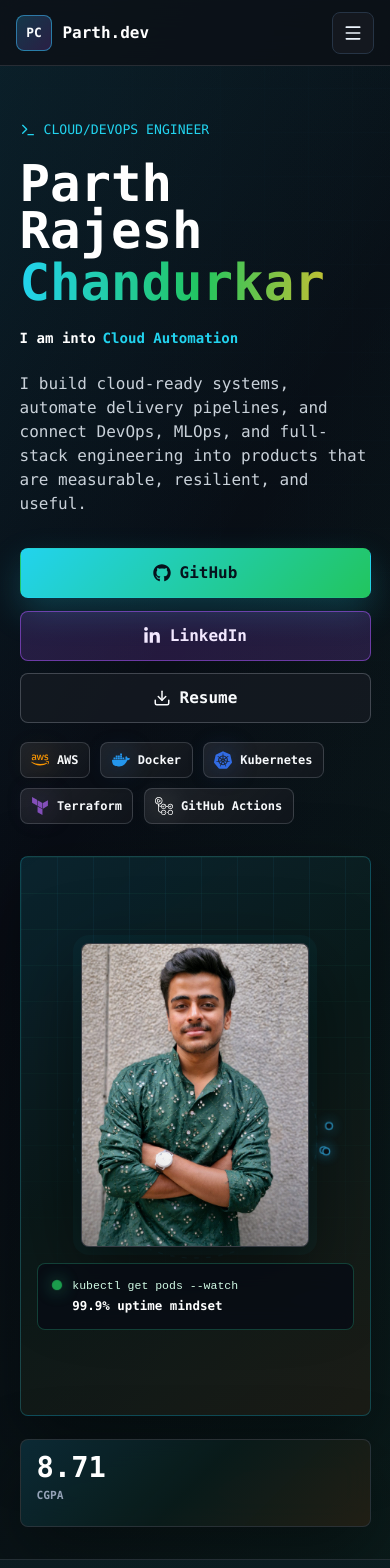
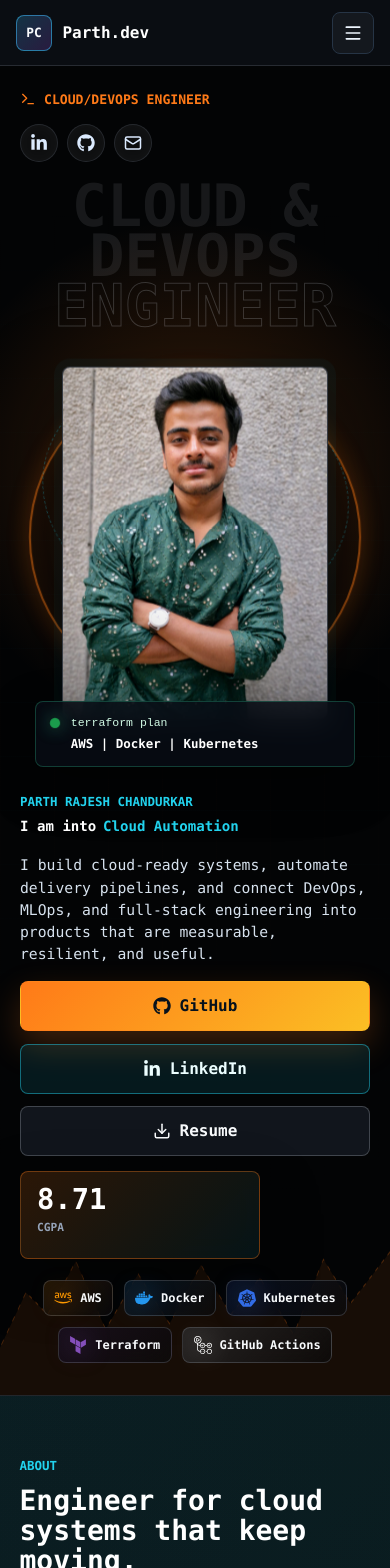
Before and after one commit to ParthrChandurkar/Portfolio-Parth-Chandurkar, a React (Vite) app: page / in a window 390 px wide. Shown: the top 1568 px of the page. Built offline with nearby package versions, Linux system fonts and the light colour scheme.

Commit message:
Redesign hero with immersive portfolio style

```diff
--- a/src/App.jsx
+++ b/src/App.jsx
@@ -318,6 +318,11 @@ function App() {
           ))}
         </nav>
 
+        <a className="header-resume" href={profile.resume} target="_blank" rel="noreferrer">
+          <Download size={16} />
+          Resume
+        </a>
+
         <button
           className="icon-button mobile-menu"
           type="button"
@@ -333,16 +338,51 @@ function App() {
           <div className="hero-bg-grid" aria-hidden="true" />
           <div className="hero-overlay" aria-hidden="true" />
 
-          <div className="hero-layout">
-            <div className="hero-content">
+          <div className="hero-shell">
+            <div className="hero-topline">
               <div className="eyebrow">
                 <Terminal size={16} />
                 <span>cloud/devops engineer</span>
               </div>
-              <h1 id="hero-title">
-                <span>Parth Rajesh</span>
-                <span className="name-accent">Chandurkar</span>
+              <div className="hero-socials" aria-label="Social links">
+                <a href={profile.linkedin} target="_blank" rel="noreferrer" aria-label="LinkedIn">
+                  <FaLinkedinIn size={18} />
+                </a>
+                <a href={profile.github} target="_blank" rel="noreferrer" aria-label="GitHub">
+                  <FaGithub size={18} />
+                </a>
+                <a href={`mailto:${profile.email}`} aria-label="Email">
+                  <Mail size={18} />
+                </a>
+              </div>
+            </div>
+
+            <h1 id="hero-title" className="hero-title">
+              <span>Cloud & DevOps</span>
+              <span>Engineer</span>
             </h1>
+
+            <div className="hero-stage" aria-label="Parth Rajesh Chandurkar profile visual">
+              <div className="orbit-ring ring-one" aria-hidden="true" />
+              <div className="orbit-ring ring-two" aria-hidden="true" />
+              <div className="profile-frame">
+                <img
+                  className="hero-photo"
+                  src={avatarSrc}
+                  alt="Parth Rajesh Chandurkar"
+                  onError={() => setAvatarSrc("/profile-fallback.bmp")}
+                />
+              </div>
+              <div className="cloud-console" aria-hidden="true">
+                <span className="console-dot" />
+                <code>terraform plan</code>
+                <strong>AWS | Docker | Kubernetes</strong>
+              </div>
+            </div>
+
+            <div className="hero-info">
+              <div className="hero-copy-block">
+                <span className="section-kicker">Parth Rajesh Chandurkar</span>
                 <p className="hero-role">
                   I am into <span>Cloud Automation</span>
                   <i aria-hidden="true" />
@@ -352,7 +392,9 @@ function App() {
                   MLOps, and full-stack engineering into products that are measurable, resilient,
                   and useful.
                 </p>
+              </div>
 
+              <div className="hero-action-panel">
                 <div className="hero-actions" aria-label="Profile links">
                   <a className="button button-primary" href={profile.github} target="_blank" rel="noreferrer">
                     <FaGithub size={18} />
@@ -367,6 +409,16 @@ function App() {
                     Resume
                   </a>
                 </div>
+                <div className="hero-stats metrics-band" aria-label="Portfolio highlights">
+                  {stats.map((stat) => (
+                    <div className="stat-tile" key={stat.label}>
+                      <strong>{stat.value}</strong>
+                      <span>{stat.label}</span>
+                    </div>
+                  ))}
+                </div>
+              </div>
+            </div>
 
             <div className="hero-stack" aria-label="Featured technologies">
               {featuredStack.map(({ name, icon: StackIcon, color }) => (
@@ -378,62 +430,10 @@ function App() {
             </div>
           </div>
 
-            <div className="hero-visual-card" aria-label="Cloud DevOps visual profile">
-              <svg className="infra-svg" viewBox="0 0 520 520" role="img" aria-label="Animated cloud infrastructure map">
-                <defs>
-                  <linearGradient id="infraStroke" x1="0" x2="1" y1="0" y2="1">
-                    <stop offset="0%" stopColor="#38bdf8" />
-                    <stop offset="52%" stopColor="#34d399" />
-                    <stop offset="100%" stopColor="#f59e0b" />
-                  </linearGradient>
-                </defs>
-                <path className="infra-ring" d="M260 58a202 202 0 1 1 0 404 202 202 0 0 1 0-404Z" />
-                <path className="infra-line line-one" d="M88 260h96c28 0 42-42 76-42h172" />
-                <path className="infra-line line-two" d="M94 336h116c34 0 36-82 82-82h132" />
-                <path className="infra-line line-three" d="M104 184h84c30 0 50 72 86 72h154" />
-                {[
-                  [88, 260],
-                  [184, 260],
-                  [260, 218],
-                  [432, 218],
-                  [94, 336],
-                  [210, 336],
-                  [292, 254],
-                  [424, 254],
-                  [104, 184],
-                  [188, 184],
-                  [274, 256],
-                  [428, 256],
-                ].map(([cx, cy]) => (
-                  <circle className="infra-node" cx={cx} cy={cy} key={`${cx}-${cy}`} r="5" />
-                ))}
+          <svg className="hero-terrain" viewBox="0 0 1440 220" preserveAspectRatio="none" aria-hidden="true">
+            <path d="M0 168L96 108L176 132L280 74L390 148L510 88L626 142L742 78L852 132L960 92L1084 154L1194 72L1294 120L1440 64V220H0Z" />
+            <path className="terrain-line" d="M0 168L96 108L176 132L280 74L390 148L510 88L626 142L742 78L852 132L960 92L1084 154L1194 72L1294 120L1440 64" />
           </svg>
-
-              <div className="profile-frame">
-                <img
-                  className="hero-photo"
-                  src={avatarSrc}
-                  alt="Parth Rajesh Chandurkar"
-                  onError={() => setAvatarSrc("/profile-fallback.bmp")}
-                />
-              </div>
-
-              <div className="cloud-console" aria-hidden="true">
-                <span className="console-dot" />
-                <code>kubectl get pods --watch</code>
-                <strong>99.9% uptime mindset</strong>
-              </div>
-            </div>
-          </div>
-
-          <div className="hero-stats metrics-band" aria-label="Portfolio highlights">
-            {stats.map((stat) => (
-              <div className="stat-tile" key={stat.label}>
-                <strong>{stat.value}</strong>
-                <span>{stat.label}</span>
-              </div>
-            ))}
-          </div>
         </section>
 
         <section className="section about-section" id="about">
--- a/src/styles.css
+++ b/src/styles.css
@@ -18,6 +18,7 @@
   --purple: #8b5cf6;
   --green: #22c55e;
   --amber: #fbbf24;
+  --orange: #ff7a18;
   --rose: #f43f5e;
   --blue: #60a5fa;
   --shadow: 0 24px 70px rgba(0, 0, 0, 0.38);
@@ -29,12 +30,14 @@
 
 html {
   scroll-behavior: smooth;
+  overflow-x: hidden;
 }
 
 body {
   margin: 0;
   min-width: 320px;
   min-height: 100vh;
+  overflow-x: hidden;
   background:
     linear-gradient(135deg, rgba(34, 211, 238, 0.08), transparent 34%),
     linear-gradient(225deg, rgba(34, 197, 94, 0.07), transparent 42%),
@@ -91,6 +94,8 @@ img {
 
 .brand,
 .nav-links,
+.header-resume,
+.hero-socials,
 .hero-actions,
 .inline-links,
 .contact-details a,
@@ -143,7 +148,7 @@ img {
   content: "";
   transform: scaleX(0);
   transform-origin: right;
-  background: var(--sky);
+  background: var(--orange);
   transition: transform 180ms ease;
 }
 
@@ -173,13 +178,38 @@ img {
   display: none;
 }
 
+.header-resume {
+  gap: 0.45rem;
+  min-height: 42px;
+  padding: 0 1rem;
+  border: 1px solid rgba(255, 122, 24, 0.48);
+  border-radius: 999px;
+  color: #fff7ed;
+  background: linear-gradient(135deg, rgba(255, 122, 24, 0.96), rgba(251, 191, 36, 0.9));
+  box-shadow: 0 12px 34px rgba(255, 122, 24, 0.24);
+  font-size: 0.82rem;
+  font-weight: 900;
+  transition:
+    transform 160ms ease,
+    box-shadow 160ms ease;
+}
+
+.header-resume:hover,
+.header-resume:focus-visible {
+  transform: translateY(-2px);
+  box-shadow: 0 18px 42px rgba(255, 122, 24, 0.32);
+}
+
 .hero-section {
   position: relative;
-  min-height: auto;
-  padding: 8.5rem clamp(1rem, 5vw, 5.5rem) 3rem;
+  min-height: 100svh;
+  display: grid;
+  align-items: center;
+  padding: 6.25rem clamp(1rem, 5vw, 5.5rem) 2.2rem;
   isolation: isolate;
   overflow: hidden;
   border-bottom: 1px solid rgba(48, 54, 61, 0.7);
+  background: #030405;
 }
 
 .hero-bg-grid {
@@ -187,10 +217,10 @@ img {
   inset: 0;
   z-index: -4;
   background-image:
-    linear-gradient(rgba(56, 189, 248, 0.08) 1px, transparent 1px),
-    linear-gradient(90deg, rgba(56, 189, 248, 0.08) 1px, transparent 1px);
-  background-size: 44px 44px;
-  mask-image: linear-gradient(to bottom, rgba(0, 0, 0, 0.95), transparent 92%);
+    linear-gradient(rgba(34, 211, 238, 0.055) 1px, transparent 1px),
+    linear-gradient(90deg, rgba(255, 122, 24, 0.045) 1px, transparent 1px);
+  background-size: 54px 54px;
+  mask-image: radial-gradient(circle at center, black, transparent 72%);
 }
 
 .hero-overlay {
@@ -198,58 +228,136 @@ img {
   inset: 0;
   z-index: -2;
   background:
-    linear-gradient(120deg, rgba(34, 211, 238, 0.12), transparent 34%, rgba(34, 197, 94, 0.09) 72%, rgba(251, 191, 36, 0.07)),
-    linear-gradient(90deg, rgba(8, 12, 20, 0.98) 0%, rgba(8, 12, 20, 0.9) 48%, rgba(8, 12, 20, 0.64) 100%),
-    linear-gradient(0deg, rgba(8, 12, 20, 0.98) 0%, rgba(8, 12, 20, 0.24) 58%, rgba(8, 12, 20, 0.6) 100%);
-}
-
-.hero-layout {
+    radial-gradient(circle at 50% 36%, rgba(255, 122, 24, 0.19), transparent 18rem),
+    radial-gradient(circle at 18% 72%, rgba(34, 211, 238, 0.12), transparent 24rem),
+    radial-gradient(circle at 84% 76%, rgba(34, 197, 94, 0.1), transparent 22rem),
+    linear-gradient(180deg, rgba(3, 4, 5, 0.3), rgba(3, 4, 5, 0.94) 80%),
+    rgba(3, 4, 5, 0.88);
+}
+
+.hero-shell {
   position: relative;
   z-index: 1;
   display: grid;
-  grid-template-columns: minmax(0, 1.06fr) minmax(330px, 0.78fr);
+  grid-template-rows: auto minmax(360px, 1fr) auto auto;
   align-items: center;
-  gap: clamp(2rem, 5vw, 5rem);
-}
-
-.hero-content {
-  width: min(760px, 100%);
-}
-
-.hero-visual-card {
+  min-height: calc(100svh - 8.5rem);
+  width: min(1320px, 100%);
+  margin: 0 auto;
+}
+
+.hero-topline {
   position: relative;
-  min-height: 640px;
-  display: grid;
-  align-content: center;
+  z-index: 4;
+  display: flex;
+  align-items: center;
+  justify-content: space-between;
+  gap: 1rem;
+}
+
+.hero-socials {
+  gap: 0.75rem;
+}
+
+.hero-socials a {
+  display: grid;
   place-items: center;
-  gap: 1rem;
-  padding: clamp(1rem, 2.4vw, 2rem);
-  border: 1px solid rgba(34, 211, 238, 0.24);
-  border-radius: 8px;
-  background:
-    linear-gradient(145deg, rgba(34, 211, 238, 0.12), rgba(34, 197, 94, 0.07) 46%, rgba(251, 191, 36, 0.08)),
-    rgba(8, 12, 20, 0.72);
-  box-shadow: var(--shadow);
-  overflow: hidden;
-}
-
-.hero-visual-card::before {
+  width: 42px;
+  height: 42px;
+  border: 1px solid rgba(149, 163, 184, 0.18);
+  border-radius: 50%;
+  color: #dbeafe;
+  background: rgba(255, 255, 255, 0.045);
+  box-shadow: inset 0 0 18px rgba(255, 255, 255, 0.03);
+  transition:
+    transform 170ms ease,
+    border-color 170ms ease,
+    color 170ms ease,
+    background 170ms ease;
+}
+
+.hero-socials a:hover,
+.hero-socials a:focus-visible {
+  transform: translateY(-3px);
+  border-color: rgba(255, 122, 24, 0.62);
+  color: #ffffff;
+  background: rgba(255, 122, 24, 0.13);
+}
+
+.hero-title {
+  position: relative;
+  z-index: 1;
+  display: grid;
+  justify-items: center;
+  grid-row: 2;
+  margin: 0;
+  text-align: center;
+  pointer-events: none;
+}
+
+.hero-title span {
+  color: rgba(238, 246, 255, 0.14);
+  font-size: clamp(4.8rem, 11vw, 10.8rem);
+  font-weight: 1000;
+  line-height: 0.78;
+  letter-spacing: 0;
+  text-transform: uppercase;
+  filter: drop-shadow(0 0 28px rgba(255, 122, 24, 0.12));
+  animation: titleGlow 6s ease-in-out infinite;
+}
+
+.hero-title span:last-child {
+  color: transparent;
+  -webkit-text-stroke: 1px rgba(238, 246, 255, 0.22);
+  animation-delay: -2.7s;
+}
+
+.hero-stage {
   position: absolute;
-  inset: 0;
-  content: "";
-  background:
-    linear-gradient(90deg, rgba(56, 189, 248, 0.06) 1px, transparent 1px),
-    linear-gradient(rgba(52, 211, 153, 0.06) 1px, transparent 1px);
-  background-size: 36px 36px;
-  mask-image: linear-gradient(to bottom, black, transparent 88%);
-}
-
-.infra-svg {
+  left: 50%;
+  top: 50%;
+  z-index: 3;
+  display: grid;
+  place-items: center;
+  width: min(36vw, 420px);
+  min-width: 320px;
+  aspect-ratio: 4 / 5;
+  transform: translate(-50%, -54%);
+}
+
+.orbit-ring {
   position: absolute;
-  inset: 5%;
-  width: 90%;
-  height: 90%;
-  opacity: 0.86;
+  border-radius: 50%;
+  pointer-events: none;
+}
+
+.ring-one {
+  inset: 12% 2% 16%;
+  border: 2px solid rgba(255, 122, 24, 0.58);
+  box-shadow:
+    0 0 26px rgba(255, 122, 24, 0.25),
+    inset 0 0 28px rgba(255, 122, 24, 0.08);
+  animation: orbitBreathe 4.4s ease-in-out infinite;
+}
+
+.ring-two {
+  inset: 3% 14% 27%;
+  border: 1px dashed rgba(34, 211, 238, 0.34);
+  animation: orbitSpin 24s linear infinite;
+}
+
+.hero-stage .profile-frame {
+  width: min(76%, 340px);
+  animation: portraitFloat 5.8s ease-in-out infinite;
+}
+
+.hero-stage .cloud-console {
+  position: absolute;
+  left: 50%;
+  bottom: 3.6rem;
+  transform: translateX(-50%);
+  width: min(92%, 360px);
+  box-shadow: 0 18px 48px rgba(0, 0, 0, 0.42);
 }
 
 .infra-ring {
@@ -356,12 +464,17 @@ img {
   width: fit-content;
   gap: 0.5rem;
   margin-bottom: 1.25rem;
-  color: var(--sky);
+  color: var(--orange);
   font-size: 0.82rem;
+  font-weight: 900;
   text-transform: uppercase;
 }
 
-.hero-section h1 {
+.hero-topline .eyebrow {
+  margin-bottom: 0;
+}
+
+.hero-section h1:not(.hero-title) {
   display: grid;
   gap: 0.08em;
   max-width: 820px;
@@ -373,6 +486,11 @@ img {
   overflow-wrap: anywhere;
 }
 
+.hero-title {
+  max-width: none;
+  overflow: visible;
+}
+
 .name-accent {
   color: var(--green);
   background: linear-gradient(90deg, var(--sky), var(--green) 52%, var(--amber));
@@ -387,7 +505,7 @@ img {
   align-items: center;
   gap: 0.42rem;
   width: fit-content;
-  margin: 1.35rem 0 0;
+  margin: 0.15rem 0 0;
   color: #ffffff;
   background: transparent;
   padding: 0;
@@ -409,10 +527,10 @@ img {
 }
 
 .hero-copy {
-  max-width: 680px;
-  margin: 1.35rem 0 0;
-  color: #c9d1d9;
-  font-size: clamp(1rem, 1.7vw, 1.18rem);
+  max-width: 520px;
+  margin: 1rem 0 0;
+  color: #d7e2ee;
+  font-size: clamp(0.98rem, 1.45vw, 1.08rem);
 }
 
 .hero-actions {
@@ -421,12 +539,46 @@ img {
   margin-top: 2rem;
 }
 
+.hero-info {
+  position: relative;
+  z-index: 4;
+  display: grid;
+  grid-template-columns: minmax(0, 1fr) minmax(280px, auto);
+  gap: clamp(1rem, 4vw, 3rem);
+  align-items: end;
+  margin-top: -2.4rem;
+}
+
+.hero-copy-block {
+  max-width: 520px;
+  padding: 1rem 0 0;
+}
+
+.hero-copy-block .section-kicker {
+  display: block;
+  margin-bottom: 0.15rem;
+}
+
+.hero-action-panel {
+  display: grid;
+  justify-items: end;
+  gap: 0.9rem;
+}
+
+.hero-action-panel .hero-actions {
+  justify-content: flex-end;
+  margin-top: 0;
+}
+
 .hero-stack {
+  position: relative;
+  z-index: 4;
   display: flex;
   flex-wrap: wrap;
+  justify-content: center;
   gap: 0.65rem;
-  max-width: 650px;
-  margin-top: 1.15rem;
+  max-width: 760px;
+  margin: 1.35rem auto 0;
 }
 
 .stack-chip {
@@ -439,10 +591,11 @@ img {
   border-radius: 8px;
   color: #f8fafc;
   background:
-    linear-gradient(135deg, rgba(255, 255, 255, 0.08), rgba(255, 255, 255, 0.02)),
-    rgba(13, 17, 23, 0.62);
+    linear-gradient(135deg, color-mix(in srgb, var(--skill-color), transparent 88%), rgba(255, 255, 255, 0.02)),
+    rgba(3, 4, 5, 0.68);
   font-size: 0.75rem;
   font-weight: 800;
+  backdrop-filter: blur(16px);
 }
 
 .stack-chip svg {
@@ -472,15 +625,15 @@ img {
 }
 
 .button-primary {
-  background: linear-gradient(135deg, var(--sky), var(--green));
+  background: linear-gradient(135deg, var(--orange), var(--amber));
   color: #06111c;
-  box-shadow: 0 14px 34px rgba(34, 211, 238, 0.22);
+  box-shadow: 0 14px 34px rgba(255, 122, 24, 0.24);
 }
 
 .button-secondary {
-  background: rgba(168, 85, 247, 0.18);
-  border-color: rgba(168, 85, 247, 0.55);
-  color: #f2e8ff;
+  background: rgba(34, 211, 238, 0.1);
+  border-color: rgba(34, 211, 238, 0.45);
+  color: #ecfeff;
 }
 
 .button-ghost {
@@ -494,20 +647,20 @@ img {
   z-index: 1;
   display: grid;
   grid-template-columns: minmax(0, 1fr);
-  width: min(340px, 100%);
-  margin-top: clamp(2rem, 4vw, 3rem);
-  border: 1px solid rgba(48, 54, 61, 0.8);
+  width: min(220px, 100%);
+  margin-top: 0;
+  border: 1px solid rgba(255, 122, 24, 0.36);
   border-radius: 8px;
   background:
-    linear-gradient(135deg, rgba(34, 211, 238, 0.15), rgba(34, 197, 94, 0.08), rgba(251, 191, 36, 0.1)),
-    rgba(8, 12, 20, 0.88);
+    linear-gradient(135deg, rgba(255, 122, 24, 0.16), rgba(34, 211, 238, 0.08)),
+    rgba(3, 4, 5, 0.78);
   backdrop-filter: blur(16px);
-  box-shadow: var(--shadow);
+  box-shadow: 0 22px 58px rgba(0, 0, 0, 0.34);
 }
 
 .stat-tile {
-  min-height: 104px;
-  padding: 1.05rem 1.25rem;
+  min-height: 84px;
+  padding: 0.9rem 1.1rem;
   border-right: 0;
 }
 
@@ -518,7 +671,7 @@ img {
 .stat-tile strong {
   display: block;
   color: #ffffff;
-  font-size: clamp(2rem, 3vw, 2.6rem);
+  font-size: clamp(1.65rem, 2.5vw, 2rem);
   line-height: 1;
 }
 
@@ -529,6 +682,29 @@ img {
   font-size: 0.78rem;
   font-weight: 800;
   text-transform: uppercase;
+}
+
+.hero-terrain {
+  position: absolute;
+  left: 0;
+  right: 0;
+  bottom: -1px;
+  z-index: 0;
+  width: 100%;
+  height: min(24vh, 220px);
+  opacity: 0.72;
+}
+
+.hero-terrain path:first-child {
+  fill: rgba(255, 122, 24, 0.11);
+}
+
+.terrain-line {
+  fill: none;
+  stroke: rgba(255, 122, 24, 0.34);
+  stroke-width: 2;
+  stroke-dasharray: 10 14;
+  animation: dataFlow 8s linear infinite;
 }
 
 .section {
@@ -1262,6 +1438,73 @@ li::before {
   }
 }
 
+@keyframes titleGlow {
+  0%,
+  100% {
+    opacity: 0.58;
+    filter: drop-shadow(0 0 20px rgba(255, 122, 24, 0.08));
+  }
+
+  50% {
+    opacity: 0.86;
+    filter: drop-shadow(0 0 34px rgba(34, 211, 238, 0.16));
+  }
+}
+
+@keyframes orbitBreathe {
+  0%,
+  100% {
+    transform: scale(0.96);
+    opacity: 0.62;
+  }
+
+  50% {
+    transform: scale(1.02);
+    opacity: 1;
+  }
+}
+
+@keyframes portraitFloat {
+  0%,
+  100% {
+    transform: translateY(0);
+  }
+
+  50% {
+    transform: translateY(-14px);
+  }
+}
+
+@keyframes fadeUp {
+  from {
+    opacity: 0;
+    transform: translateY(22px);
+  }
+
+  to {
+    opacity: 1;
+    transform: translateY(0);
+  }
+}
+
+@media (prefers-reduced-motion: no-preference) {
+  .section-heading,
+  .about-copy,
+  .identity-panel,
+  .skill-card,
+  .education-card,
+  .timeline-item,
+  .project-card,
+  .research-band,
+  .cert-card,
+  .contact-details,
+  .contact-form {
+    animation: fadeUp both;
+    animation-timeline: view();
+    animation-range: entry 8% cover 30%;
+  }
+}
+
 @media (max-width: 1180px) {
   .project-grid,
   .cert-grid,
@@ -1277,7 +1520,15 @@ li::before {
     position: relative;
     right: auto;
     bottom: auto;
-    margin-top: 2rem;
+    margin-top: 0;
+  }
+
+  .hero-title span {
+    font-size: clamp(4rem, 11vw, 8.3rem);
+  }
+
+  .hero-stage {
+    width: min(48vw, 420px);
   }
 }
 
@@ -1288,6 +1539,14 @@ li::before {
 
   .mobile-menu {
     display: grid;
+    position: fixed;
+    top: 12px;
+    right: clamp(1rem, 4vw, 1.5rem);
+    z-index: 30;
+  }
+
+  .header-resume {
+    display: none;
   }
 
   .nav-links {
@@ -1315,21 +1574,48 @@ li::before {
   }
 
   .hero-section {
-    min-height: auto;
-    padding-top: 7.5rem;
-  }
-
-  .hero-layout {
-    grid-template-columns: 1fr;
-  }
-
-  .hero-visual-card {
-    width: min(100%, 560px);
-    min-height: 640px;
-  }
-
-  .profile-frame {
-    width: min(66%, 330px);
+    min-height: 100svh;
+    padding-top: 5.6rem;
+    padding-bottom: 2rem;
+  }
+
+  .hero-shell {
+    grid-template-rows: auto auto minmax(300px, 1fr) auto auto;
+    min-height: calc(100svh - 7.4rem);
+  }
+
+  .hero-topline {
+    align-items: flex-start;
+  }
+
+  .hero-title {
+    grid-row: 2;
+    margin-top: 1.2rem;
+  }
+
+  .hero-title span {
+    font-size: clamp(3.05rem, 13vw, 5.4rem);
+    line-height: 0.86;
+  }
+
+  .hero-stage {
+    position: relative;
+    left: auto;
+    top: auto;
+    grid-row: 3;
+    width: min(86vw, 390px);
+    min-width: 0;
+    margin: -0.4rem auto 0;
+    transform: none;
+  }
+
+  .hero-stage .profile-frame {
+    width: min(76%, 310px);
+  }
+
+  .hero-stage .cloud-console {
+    bottom: 0;
+    width: min(100%, 350px);
   }
 
   .hero-photo {
@@ -1340,13 +1626,27 @@ li::before {
 
   .hero-overlay {
     background:
-      linear-gradient(120deg, rgba(34, 211, 238, 0.1), transparent 42%, rgba(34, 197, 94, 0.08)),
-      linear-gradient(90deg, rgba(8, 12, 20, 0.98), rgba(8, 12, 20, 0.74)),
-      linear-gradient(0deg, rgba(8, 12, 20, 0.96), rgba(8, 12, 20, 0.18));
+      radial-gradient(circle at 50% 34%, rgba(255, 122, 24, 0.22), transparent 16rem),
+      linear-gradient(180deg, rgba(3, 4, 5, 0.5), rgba(3, 4, 5, 0.96));
+  }
+
+  .hero-info {
+    grid-template-columns: 1fr;
+    grid-row: 4;
+    gap: 1rem;
+    margin-top: 0.6rem;
+  }
+
+  .hero-action-panel {
+    justify-items: stretch;
+  }
+
+  .hero-action-panel .hero-actions {
+    justify-content: stretch;
   }
 
   .hero-actions .button {
-    flex: 1 1 160px;
+    flex: 1 1 150px;
   }
 
   .hero-stats {
@@ -1362,30 +1662,48 @@ li::before {
 
 @media (max-width: 620px) {
   .hero-section {
-    min-height: auto;
-    padding-bottom: 2rem;
-  }
-
-  .hero-content,
+    padding-right: 1.25rem;
+    padding-left: 1.25rem;
+  }
+
+  .hero-shell,
   .hero-stats {
     max-width: 100%;
   }
 
-  .hero-visual-card {
-    min-height: 560px;
-  }
-
-  .profile-frame {
-    width: min(72%, 290px);
-  }
-
-  .cloud-console {
-    width: 100%;
-  }
-
-  .hero-section h1 {
-    font-size: clamp(2.55rem, 13vw, 3.75rem);
-    line-height: 0.94;
+  .hero-topline {
+    display: grid;
+    gap: 0.9rem;
+  }
+
+  .hero-socials {
+    gap: 0.55rem;
+  }
+
+  .hero-socials a {
+    width: 38px;
+    height: 38px;
+  }
+
+  .hero-title span {
+    font-size: clamp(2.75rem, 15vw, 4.35rem);
+  }
+
+  .hero-stage {
+    width: min(90vw, 340px);
+    aspect-ratio: 4 / 5.2;
+  }
+
+  .hero-stage .profile-frame {
+    width: min(78%, 270px);
+  }
+
+  .hero-stage .cloud-console {
+    width: min(100%, 320px);
+  }
+
+  .hero-copy {
+    font-size: 0.92rem;
   }
 
   .hero-role {
@@ -1420,9 +1738,9 @@ li::before {
   }
 
   .hero-stats {
-    width: 100%;
+    width: min(100%, 240px);
     grid-template-columns: 1fr;
-    margin-top: 1.4rem;
+    margin-top: 0;
   }
 
   .stat-tile {
```
Lines whose indentation alone changed are shown as unchanged.
